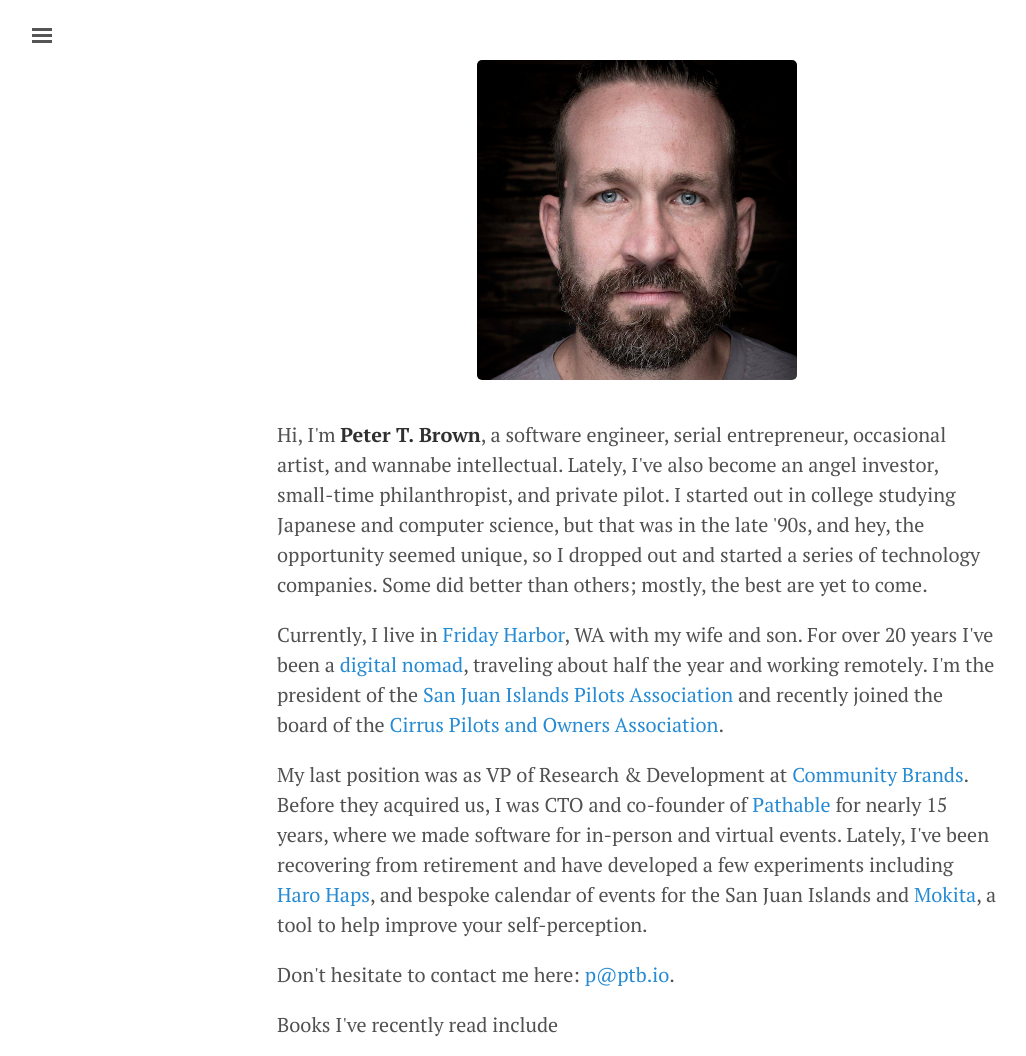
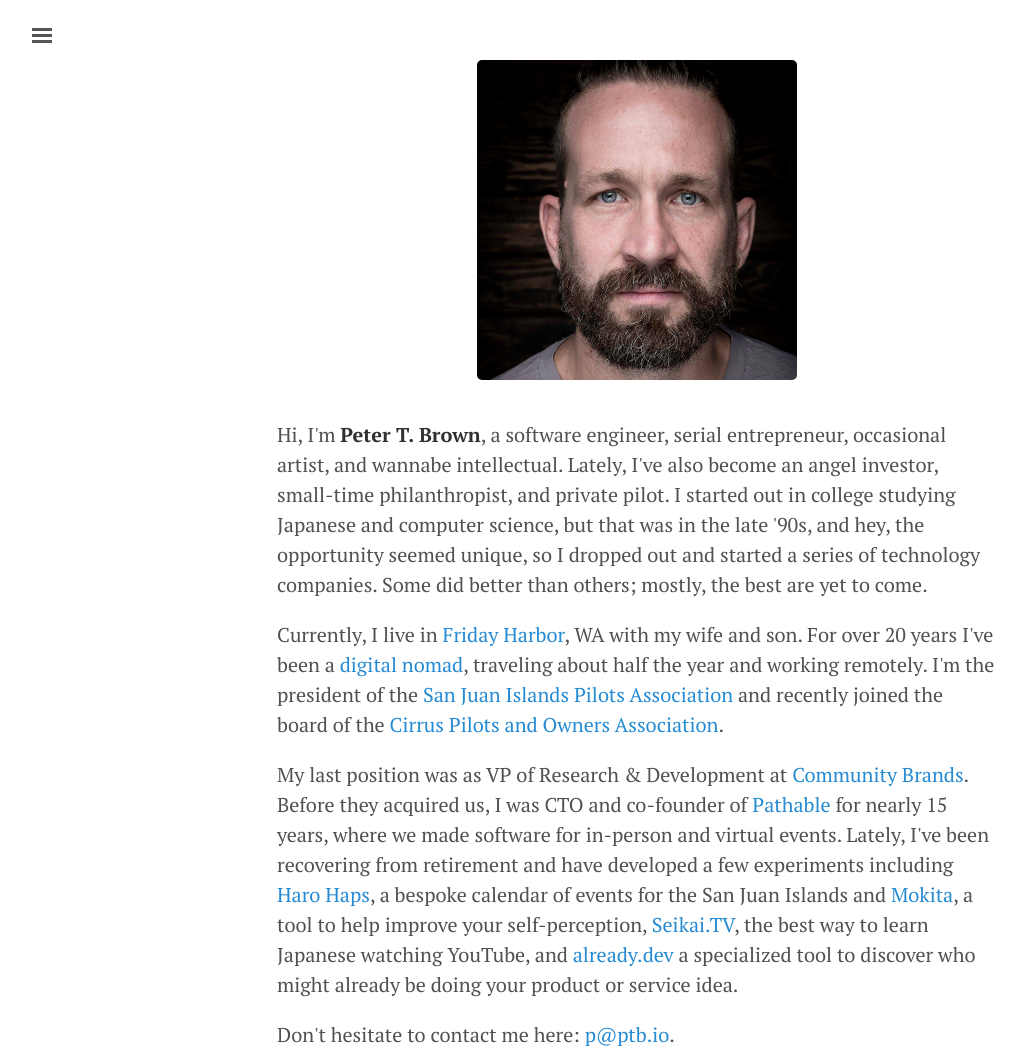
Before and after one commit to flippyhead/ptb.io, a Jekyll site: the page built from index.html, in a window 1280 px wide, cut to the strip 0-1056 px from the top of the page. Shown: the whole strip, without its empty margins (3-1029 px from the left). Built offline with Jekyll 4.4.1, drawn with Linux system fonts in a browser that asks for light colours.

Commit message:
Update personal projects section with new links

```diff
--- a/index.html
+++ b/index.html
@@ -14,7 +14,7 @@ masthead_class: invisible
 </p>
 
 <p>
-  My last position was as VP of Research & Development at <a href="http://communitybrands.com">Community Brands</a>. Before they acquired us, I was CTO and co-founder of <a href="http://pathable.com">Pathable</a> for nearly 15 years, where we made software for in-person and virtual events. Lately, I've been recovering from retirement and have developed a few experiments including <a href="https://harohaps.com">Haro Haps</a>, and bespoke calendar of events for the San Juan Islands and <a href="https://mokita.io">Mokita</a>, a tool to help improve your self-perception.
+  My last position was as VP of Research & Development at <a href="http://communitybrands.com">Community Brands</a>. Before they acquired us, I was CTO and co-founder of <a href="http://pathable.com">Pathable</a> for nearly 15 years, where we made software for in-person and virtual events. Lately, I've been recovering from retirement and have developed a few experiments including <a href="https://harohaps.com">Haro Haps</a>, a bespoke calendar of events for the San Juan Islands and <a href="https://mokita.io">Mokita</a>, a tool to help improve your self-perception,  <a href="https://seikai.tv">Seikai.TV</a>, the best way to learn Japanese watching YouTube, and <a href="https://already.dev">already.dev</a> a specialized tool to discover who might already be doing your product or service idea.
 </p>
 
 <p>Don't hesitate to contact me here: <a href="mailto:p@ptb.io">p@ptb.io</a>.</p>
```
